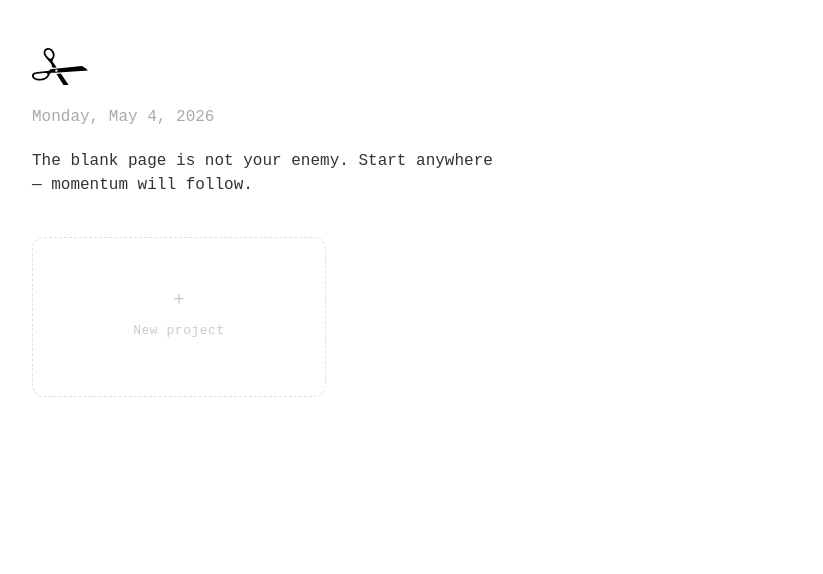
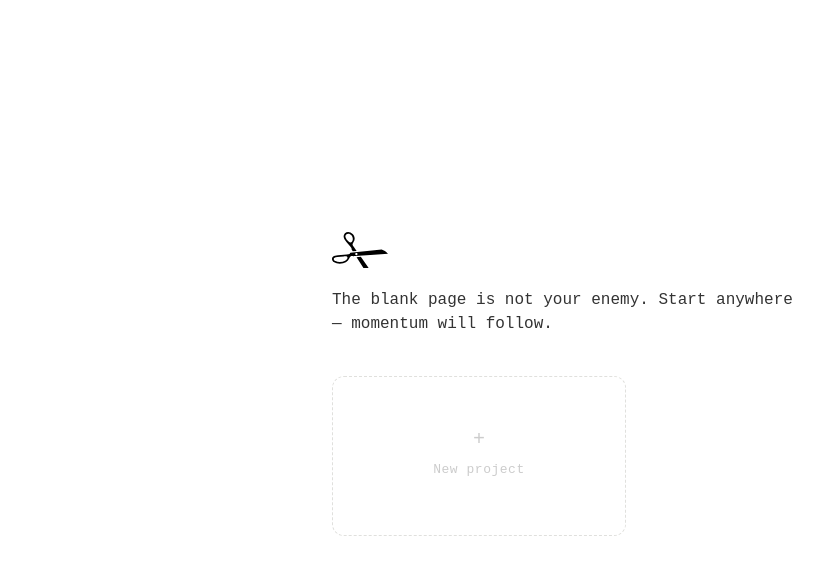
Before and after one commit to lantanue/launchpad, a React (Vite) app: page / in a window 1280 px wide. Shown: the top 574 px of the page, without its empty margins (8-831 px from the left). Built offline with nearby package versions, Linux system fonts and the light colour scheme; a web font is replaced by a local one.

Commit message:
ui: remove date, center content

```diff
--- a/src/App.jsx
+++ b/src/App.jsx
@@ -84,7 +84,6 @@ export default function App() {
           <>
             <div className="intro">
               <img src={Logo} alt="logo" className="logo" />
-              <p className="date">{today}</p>
               <p className="tip">{tip}</p>
             </div>
 
--- a/src/index.css
+++ b/src/index.css
@@ -46,8 +46,11 @@ main {
   min-height: 100vh;
   display: flex;
   flex-direction: column;
+  align-items: center;
+  justify-content: center;
   padding: 48px 40px 80px;
   max-width: 680px;
+  margin: 0 auto;
   gap: 40px;
 }
 
@@ -57,6 +60,11 @@ main {
   display: flex;
   flex-direction: column;
   gap: 20px;
+  width: 100%;
+}
+
+.cards {
+  width: 100%;
 }
 
 .logo {
@@ -83,6 +91,7 @@ main {
   display: grid;
   grid-template-columns: 1fr 1fr;
   gap: 12px;
+  width: 100%;
 }
 
 .card {
```
